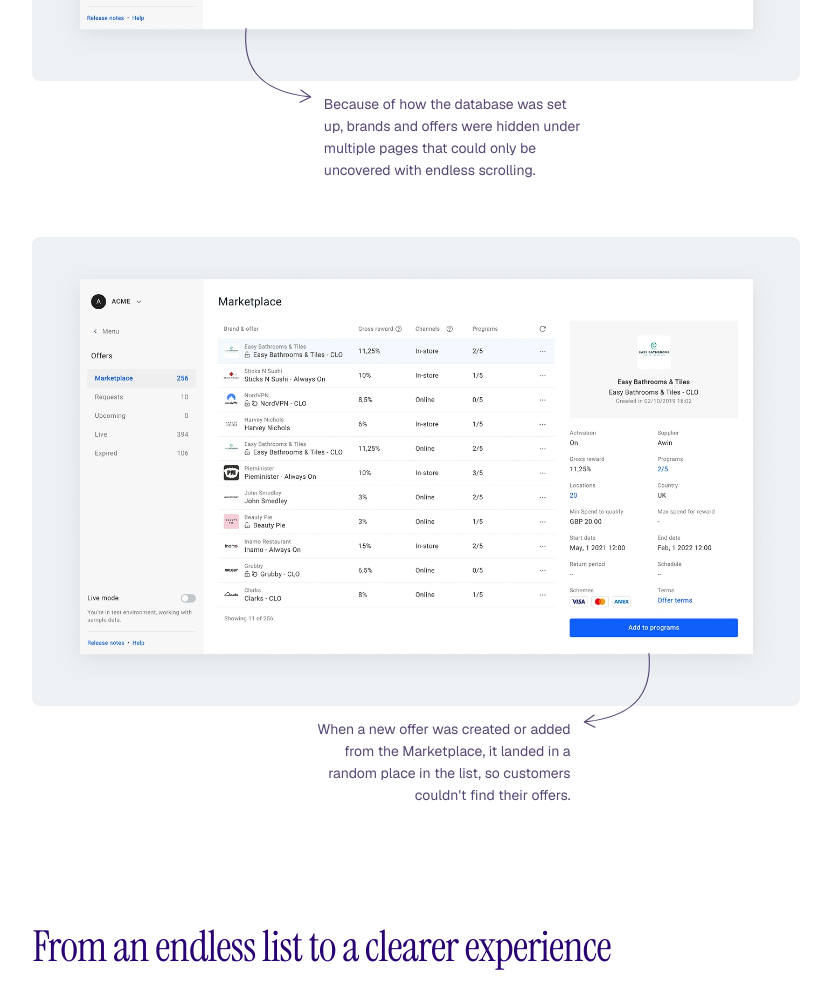
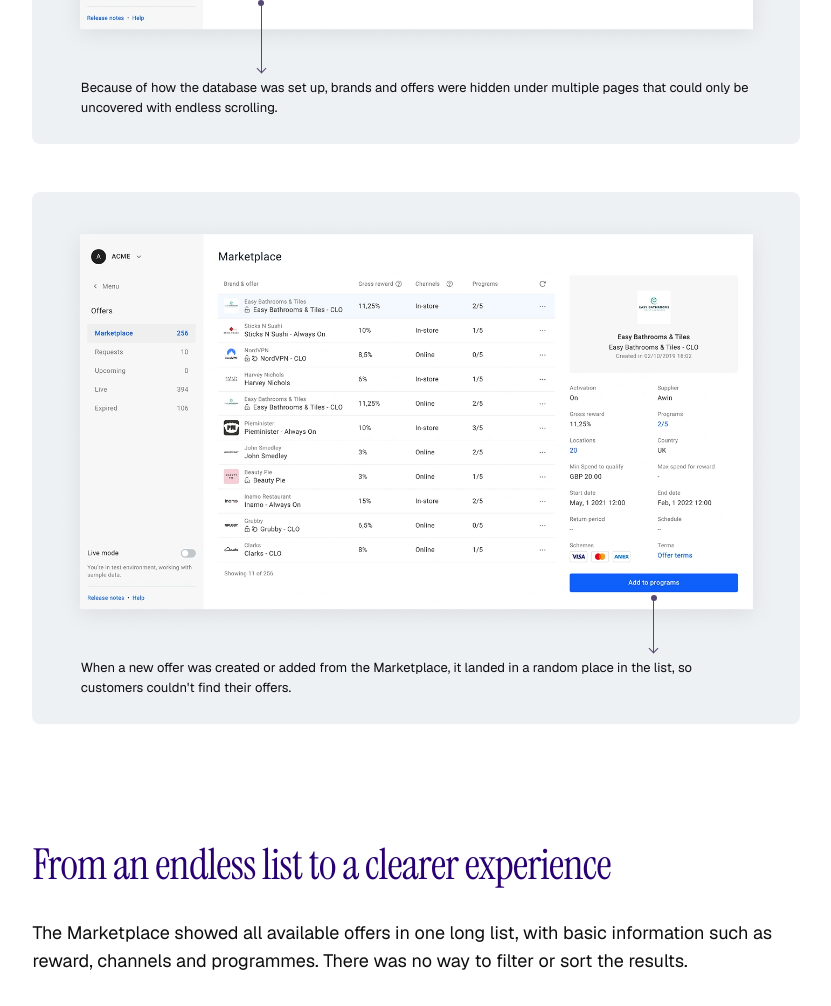
Before and after one commit to jkochferreira/jkochferreira.github.io, a plain HTML site: page case-studies/fidel-loyalty-marketplace.html in a window 1280 px wide. Shown: the part 2363-3369 px from the top of the page, without its empty margins (329-1160 px from the left). Drawn offline with nearby package versions, Linux system fonts and the light colour scheme.

Commit message:
Fidel: problem notes inside the frame with a pointer arrow, as in M2A
Co-Authored-By: Claude Opus 5.5 <noreply@anthropic.com>

```diff
--- a/case-studies/fidel-loyalty-marketplace.html
+++ b/case-studies/fidel-loyalty-marketplace.html
@@ -440,42 +440,37 @@
     .media__frame--bleed { padding: 0 0 0 clamp(28px, 8%, 64px); }
     .media__frame--bleed img { border-radius: 0; }
 
-    /* Screens in a tinted frame, each with a note outside: a drawn arrow and a caption-style line, as in Monthly to Annual */
-    .shot { padding: clamp(12px, 3%, 24px); background: #edf1f4; border-radius: 8px; }
-    .shot .media__img { border-radius: 0; }
-    .problems .note + .shot { margin-top: 56px; }
-    .note {
-      position: relative;
-      padding: 12px 0 0 84px;
+    /* Screens in a tinted frame with the note inside, joined by a small arrow from the part of the screen it explains, as in Monthly to Annual */
+    .callout { --pad: clamp(12px, 3%, 24px); background: #edf1f4; border-radius: 8px; overflow: hidden; }
+    .callout + .callout { margin-top: 48px; }
+    .callout__media { padding: var(--pad) var(--pad) 0; }
+    .callout__frame { position: relative; }
+    .callout .media__img { border-radius: 0; }
+    .callout__arrow {
+      position: absolute;
+      left: var(--x);
+      top: var(--y);
+      bottom: -14px;
+      width: 0;
+      border-left: 1px solid var(--text-muted);
     }
-    .note__arrow {
-      position: absolute;
-      left: 0;
-      top: -54px;
-      width: 76px;
-      height: 76px;
-      fill: none;
-      stroke: var(--text-muted);
-      stroke-width: 1.5;
-      stroke-linecap: round;
-      stroke-linejoin: round;
+    .callout__arrow::before {
+      content: ""; position: absolute; top: -3px; left: -3.5px;
+      width: 6px; height: 6px; border-radius: 50%; background: var(--text-muted);
     }
-    .note__text {
-      max-width: 260px;
+    .callout__arrow::after {
+      content: ""; position: absolute; bottom: 0; left: -4px;
+      width: 6px; height: 6px; border-right: 1px solid var(--text-muted); border-bottom: 1px solid var(--text-muted);
+      transform: rotate(45deg); transform-origin: center;
+    }
+    .callout__note {
       margin: 0;
-      font-size: 14px;
-      line-height: 22px;
-      color: var(--text-muted);
+      padding: 20px 6% 26px 6.3%;
+      font-size: 13px;
+      line-height: 20px;
+      color: var(--text);
     }
-    /* Mirrored: the arrow curves down to the left and the line sits to its left */
-    .note--left { padding: 12px 84px 0 0; }
-    .note--left .note__arrow { left: auto; right: 0; transform: scaleX(-1); }
-    .note--left .note__text { margin-left: auto; text-align: right; }
-    @media (max-width: 600px) {
-      .note { margin-left: 18% !important; padding: 8px 0 0 60px; }
-      .note__arrow { top: -30px; width: 54px; height: 54px; }
-      .note--left { margin-left: 0 !important; margin-right: 12% !important; padding: 8px 60px 0 0; }
-    }
+    @media (max-width: 600px) { .callout__note { padding: 22px 16px 20px; } }
 
     .meta--two { grid-template-columns: repeat(2, minmax(0, 1fr)); }
     @media (max-width: 480px) { .meta--two { grid-template-columns: 1fr; } }
@@ -630,19 +625,19 @@
       </div>
 
       <figure class="media wide problems">
-        <div class="shot">
-          <img class="media__img" src="/case-studies/images/fidel/marketplace-list-before.webp" alt="The Marketplace before the redesign: a list of offers showing 11 of 256">
+        <div class="callout" style="--x: 28.4%; --y: 87%;">
+          <div class="callout__media"><div class="callout__frame">
+            <img class="media__img" src="/case-studies/images/fidel/marketplace-list-before.webp" alt="The Marketplace before the redesign: a list of offers showing 11 of 256">
+            <span class="callout__arrow" aria-hidden="true"></span>
+          </div></div>
+          <p class="callout__note">Because of how the database was set up, brands and offers were hidden under multiple pages that could only be uncovered with endless scrolling.</p>
         </div>
-        <div class="note" style="margin-left: 27%;">
-          <svg class="note__arrow" viewBox="0 0 100 100" aria-hidden="true"><path d="M8 2 C 4 46, 18 84, 92 92"/><path d="M80 83 L 93 92 L 79 99"/></svg>
-          <p class="note__text">Because of how the database was set up, brands and offers were hidden under multiple pages that could only be uncovered with endless scrolling.</p>
-        </div>
-        <div class="shot">
-          <img class="media__img" src="/case-studies/images/fidel/marketplace-offer-before.webp" alt="The Marketplace before the redesign with an offer's details open and an Add to programs button">
-        </div>
-        <div class="note note--left" style="margin-right: 19%;">
-          <svg class="note__arrow" viewBox="0 0 100 100" aria-hidden="true"><path d="M8 2 C 4 46, 18 84, 92 92"/><path d="M80 83 L 93 92 L 79 99"/></svg>
-          <p class="note__text">When a new offer was created or added from the Marketplace, it landed in a random place in the list, so customers couldn't find their offers.</p>
+        <div class="callout" style="--x: 82.8%; --y: 90.5%;">
+          <div class="callout__media"><div class="callout__frame">
+            <img class="media__img" src="/case-studies/images/fidel/marketplace-offer-before.webp" alt="The Marketplace before the redesign with an offer's details open and an Add to programs button">
+            <span class="callout__arrow" aria-hidden="true"></span>
+          </div></div>
+          <p class="callout__note">When a new offer was created or added from the Marketplace, it landed in a random place in the list, so customers couldn't find their offers.</p>
         </div>
       </figure>
 
```
